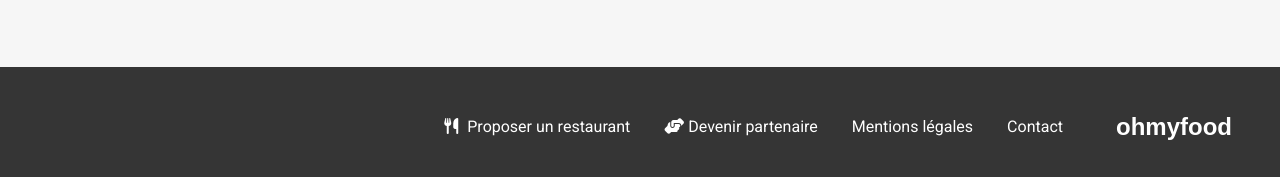
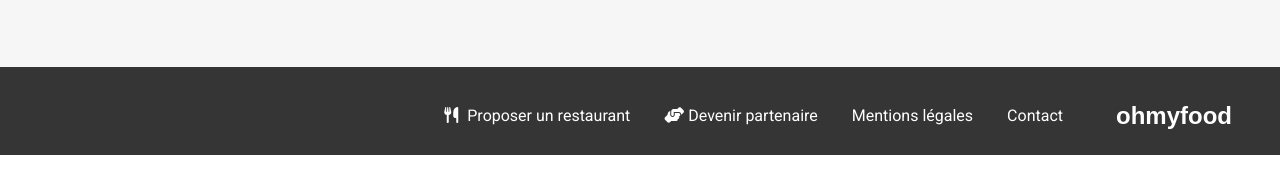
Before and after one commit to imane33941/OhMyFood, a website: page index.html in a window 1280 px wide. Shown: the part 1236-1413 px from the top of the page. After the commit the page ends 1391 px from the top, so only its background shows below. Drawn offline with Linux system fonts and the light colour scheme; a web font is replaced by a local one.

Commit message:
update padding footer

```diff
--- a/sass/layout/footer.scss
+++ b/sass/layout/footer.scss
@@ -3,7 +3,7 @@
 
 footer {
     background-color: colors.$darkgrey;
-    padding: 16px 25px;
+    padding: 5px 25px;
     color: white;
     h2 {
         font-family: "Shrikhand", sans-serif;
```
Also changed, not shown: style.css.
